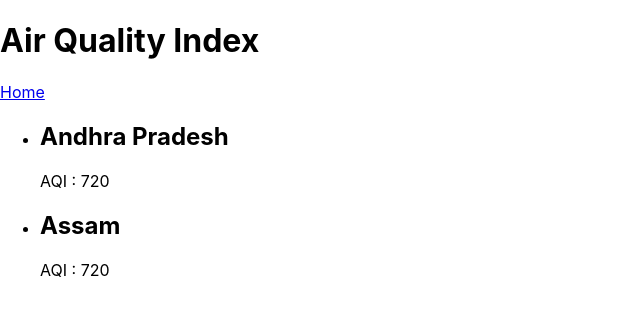
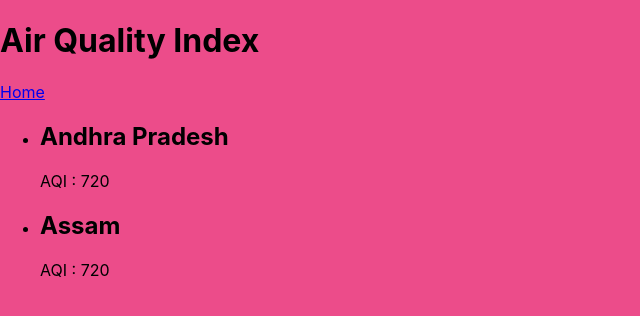
Before and after one commit to bhskr44/country-population-data, a React (Create React App) app: page / in a window 1280 px wide. Shown: the top 316 px of the page, without its empty margins (0-640 px from the left). Built offline with nearby package versions, Linux system fonts and the light colour scheme.

Commit message:
Update App.css

```diff
--- a/src/App.css
+++ b/src/App.css
@@ -1,38 +1,93 @@
-.App {
-  text-align: center;
+@import url('https://fonts.googleapis.com/css2?family=Lato:ital,wght@0,100;0,300;0,400;0,700;0,900;1,100;1,300;1,400;1,700;1,900&display=swap');
+
+:root {
+  font-family: 'Lato', sans-serif;
+  --color-primary: #ec4c8a;
+  --color-primary-dark: #b21451;
+  --color-primary-light: #cf4278;
 }
 
-.App-logo {
-  height: 40vmin;
-  pointer-events: none;
+/* *,
+*::after,
+*::before {
+  padding: 0;
+  margin: 0;
+  box-sizing: border-box;
+} */
+
+body {
+  background-color: var(--color-primary);
 }
 
-@media (prefers-reduced-motion: no-preference) {
-  .App-logo {
-    animation: App-logo-spin infinite 20s linear;
+/* width */
+::-webkit-scrollbar {
+  width: 8px;
+  height: 20px;
+}
+
+/* Track */
+::-webkit-scrollbar-track {
+  background: var(--color-primary);
+}
+
+/* Handle */
+::-webkit-scrollbar-thumb {
+  background: var(--color-primary-dark);
+}
+
+/* Handle on hover */
+::-webkit-scrollbar-thumb:hover {
+  background: var(--color-primary-dark);
+}
+
+img {
+  max-width: 100%;
+}
+
+.container {
+  width: 100%;
+  margin: 0 auto;
+}
+
+.details {
+  margin-top: 80px;
+  display: flex;
+  justify-content: space-between;
+}
+
+@media (max-width: 768px) {
+  .countries-grid {
+    display: flex;
+    flex-direction: row;
+    flex-wrap: wrap;
+    justify-content: space-around;
+    align-items: center;
+    text-align: center;
+  }
+  .country {
+    width: 50%;
+    margin: 0;
+    height: 200px;
+    display: flex;
+    flex-direction: column;
+    justify-content: space-between;
+    overflow: hidden;
+    text-align: left;
+    background-color: transparent;
+    cursor: pointer;
+    border: 1px;
+  }
+
+  .country:nth-child(4n + 4), .country:nth-child(4n + 5), .country:first-child {
+    background-color: var(--color-primary-light);
+  }
+
+  .details {
+    flex-direction: column;
+    margin-top: 5px;
+  }
+
+  .country-img {
+    height: 100%;
   }
 }
-
-.App-header {
-  background-color: #282c34;
-  min-height: 100vh;
-  display: flex;
-  flex-direction: column;
-  align-items: center;
-  justify-content: center;
-  font-size: calc(10px + 2vmin);
-  color: white;
-}
-
-.App-link {
-  color: #61dafb;
-}
-
-@keyframes App-logo-spin {
-  from {
-    transform: rotate(0deg);
-  }
-  to {
-    transform: rotate(360deg);
-  }
-}
```
